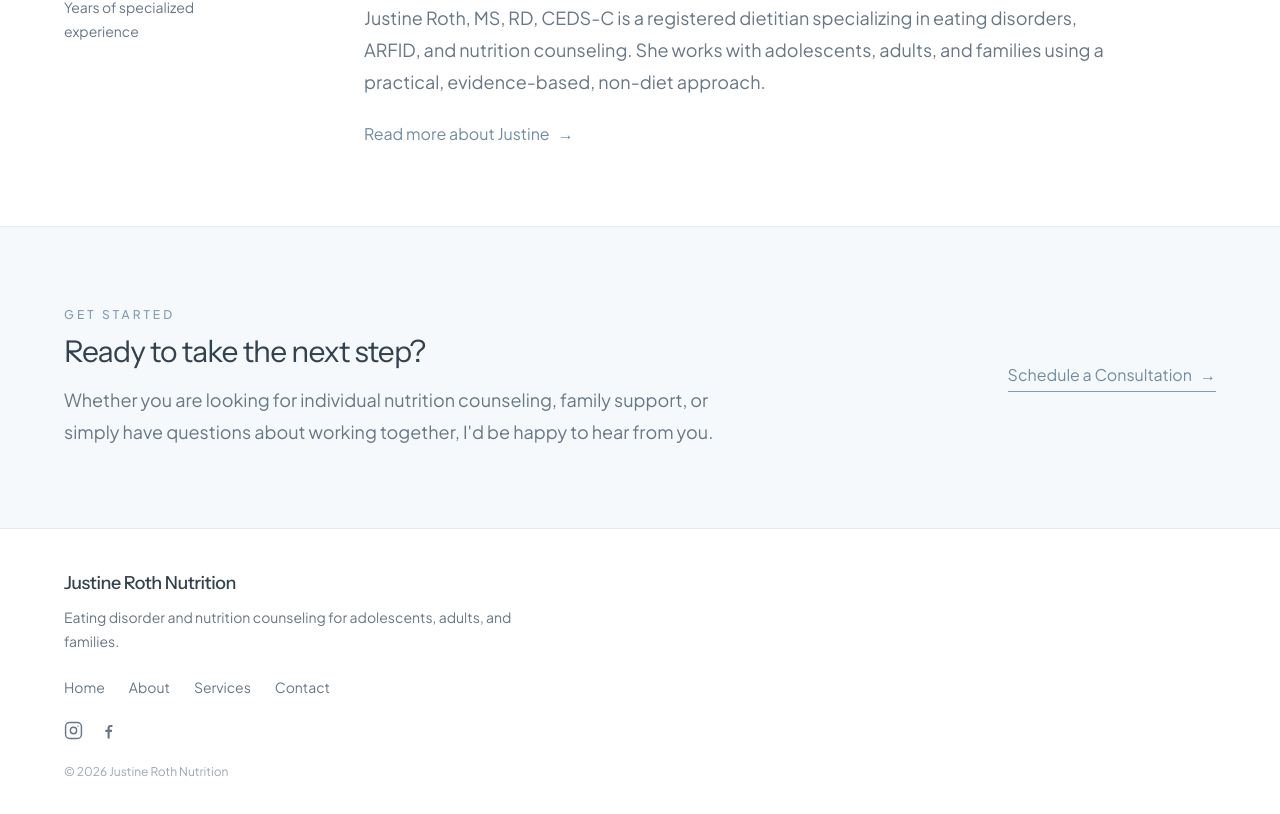
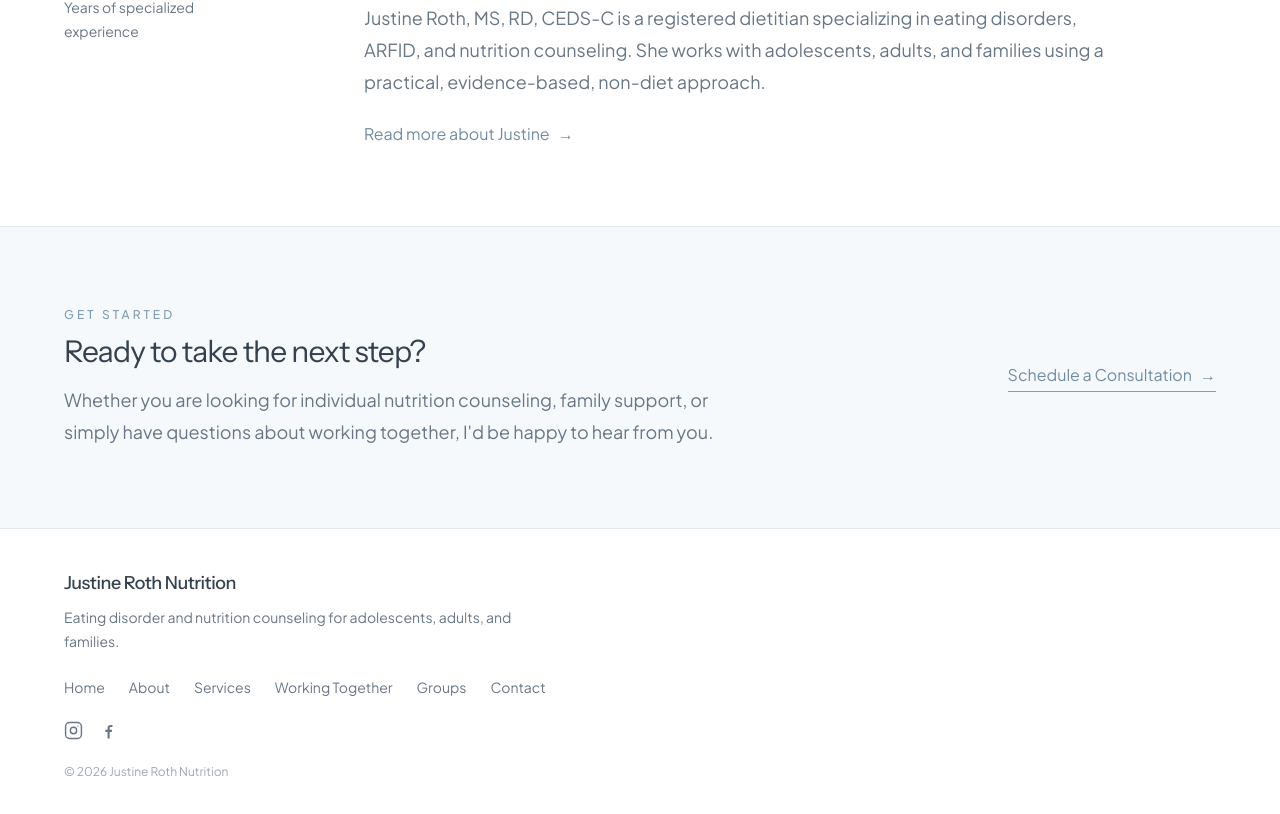
Before and after one commit to justinerothrd/justine-roth-nutrition, a Next.js app: page / in a window 1280 px wide. Shown: the part 1197-2011 px from the top of the page. Built offline with nearby package versions, Linux system fonts and the light colour scheme.

Commit message:
Update metadata title and footer links

```diff
--- a/app/layout.tsx
+++ b/app/layout.tsx
@@ -18,7 +18,7 @@ const instrument = Instrument_Sans({
 
 export const metadata: Metadata = {
   title: {
-    default: "Justine Roth, MS, RD, CEDS-S",
+    default: "Justine Roth, MS, RD, CEDS-C",
     template: "%s | Justine Roth Nutrition",
   },
   description:
@@ -29,6 +29,8 @@ const footerLinks = [
   { href: "/", label: "Home" },
   { href: "/about", label: "About" },
   { href: "/services", label: "Services" },
+  { href: "/what-to-expect", label: "Working Together" },
+  { href: "/groups", label: "Groups" },
   { href: "/contact", label: "Contact" },
 ];
 
@@ -46,7 +48,7 @@ export default function RootLayout({
 
         {children}
 
-        <footer className="border-t border-[#E4EBF0] bg-white px-6 py-10">
+        <footer className="border-t border-[#E4EBF0] bg-white px-6 py-10 sm:px-8 lg:px-10">
           <div className="mx-auto max-w-6xl">
             <div className="flex flex-col gap-6 text-sm text-[#687785]">
               <div>
```
